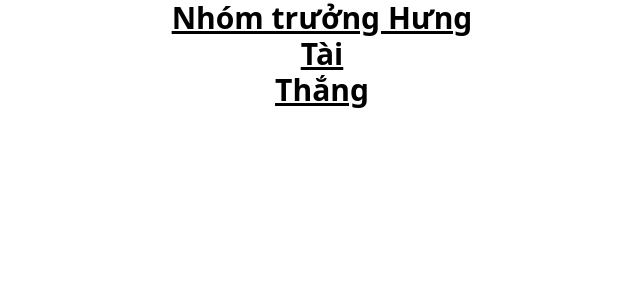
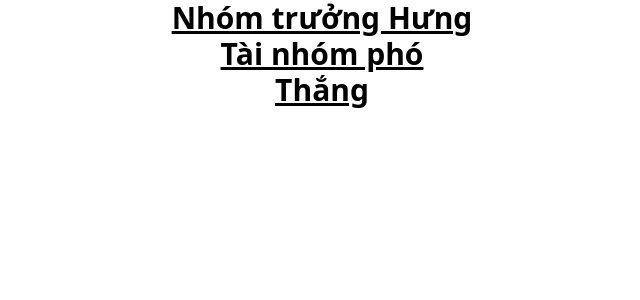
Before and after one commit to nguyentuanhung123/demo-git, a React (Create React App) app: page / in a window 1280 px wide. Shown: the top 300 px of the page, without its empty margins (318-958 px from the left). Built offline with nearby package versions, Linux system fonts and the light colour scheme.

Commit message:
thirteen

```diff
--- a/src/Example.jsx
+++ b/src/Example.jsx
@@ -4,7 +4,7 @@ const Example = () => {
     return (
         <>
             <div class="text-3xl font-bold underline">Nhóm trưởng Hưng</div>
-            <div class="text-3xl font-bold underline">Tài</div>
+            <div class="text-3xl font-bold underline">Tài nhóm phó</div>
             <div class="text-3xl font-bold underline">Thắng</div>
         </>
     )
```
